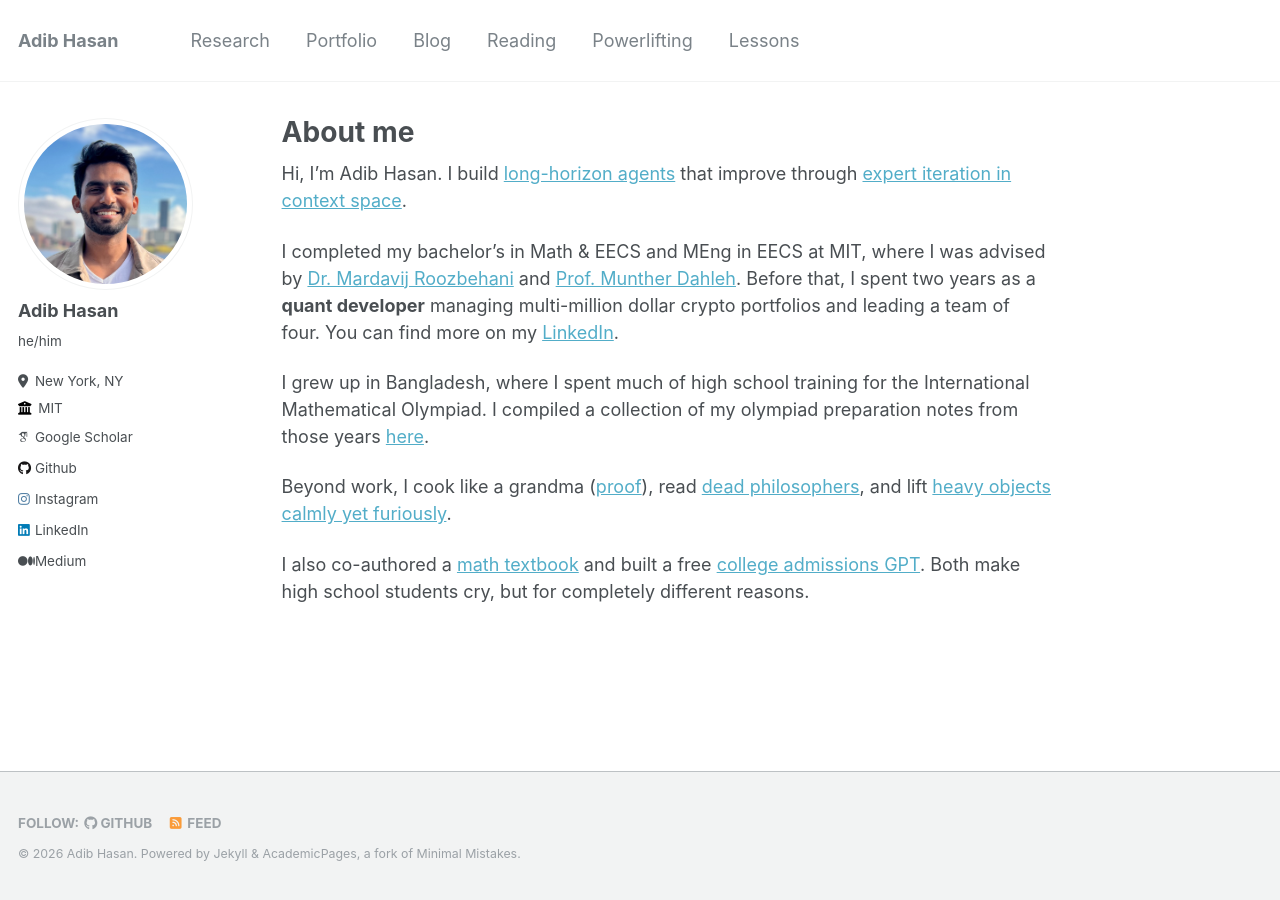
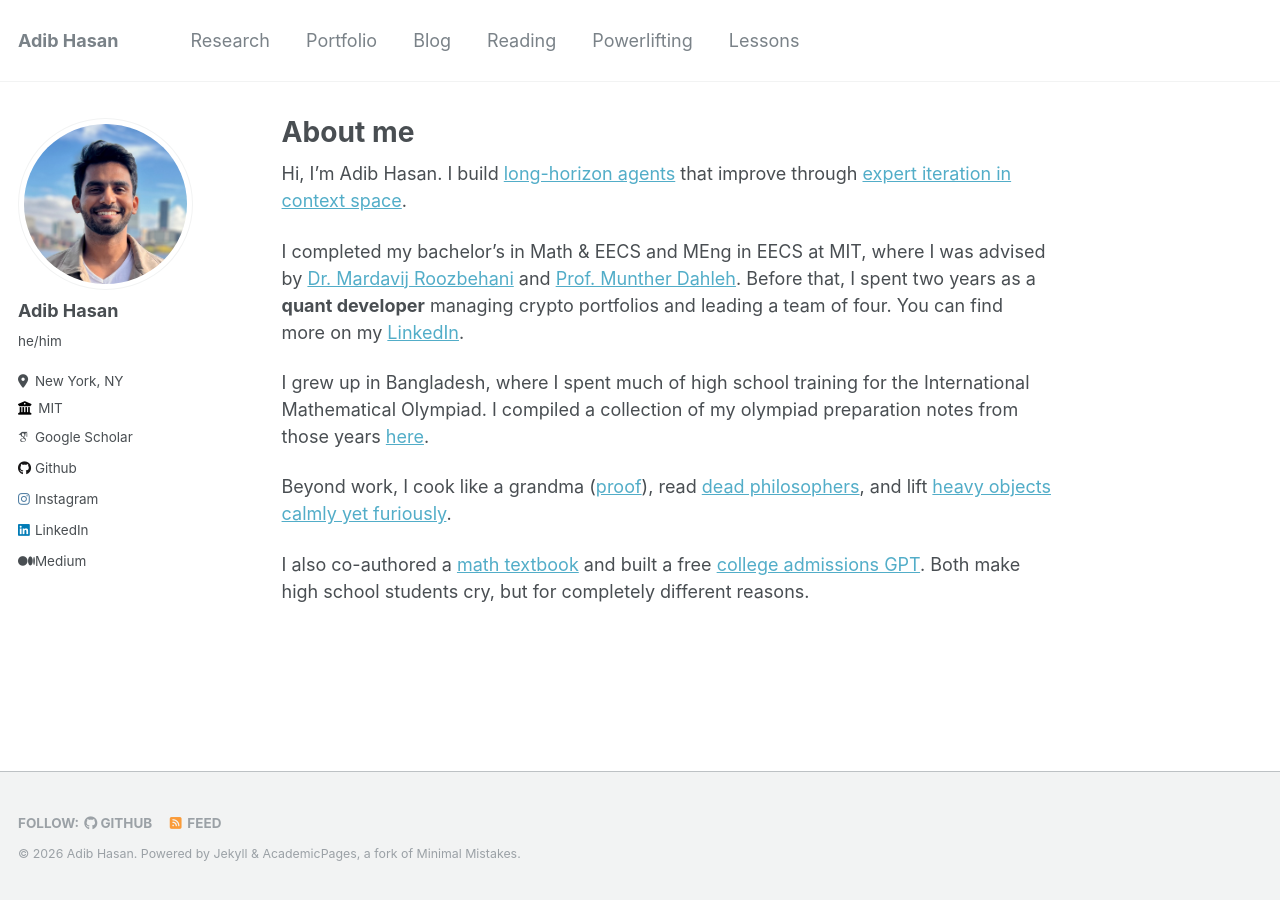
Before and after one commit to Neehan/neehan.github.io, a Jekyll site: the page built from _pages/about.md, in a window 1280 px wide. Built offline with Jekyll 4.4.1, drawn with Linux system fonts in a browser that asks for light colours; some web fonts are replaced.

Commit message:
Update about.md

```diff
--- a/_pages/about.md
+++ b/_pages/about.md
@@ -10,7 +10,7 @@ redirect_from:
 
 Hi, I'm Adib Hasan. I build [long-horizon agents](https://github.com/SignalPilot-Labs/AutoFyn) that improve through [expert iteration in context space](/research/).
 
-I completed my bachelor's in Math & EECS and MEng in EECS at MIT, where I was advised by [Dr. Mardavij Roozbehani](https://idss.mit.edu/staff/mardavij-roozbehani/) and [Prof. Munther Dahleh](https://idss.mit.edu/staff/munther-dahleh/). Before that, I spent two years as a **quant developer** managing multi-million dollar crypto portfolios and leading a team of four. You can find more on my [LinkedIn](https://linkedin.com/in/adib-hasan).
+I completed my bachelor's in Math & EECS and MEng in EECS at MIT, where I was advised by [Dr. Mardavij Roozbehani](https://idss.mit.edu/staff/mardavij-roozbehani/) and [Prof. Munther Dahleh](https://idss.mit.edu/staff/munther-dahleh/). Before that, I spent two years as a **quant developer** managing crypto portfolios and leading a team of four. You can find more on my [LinkedIn](https://linkedin.com/in/adib-hasan).
 
 I grew up in Bangladesh, where I spent much of high school training for the International Mathematical Olympiad. I compiled a collection of my olympiad preparation notes from those years [here](https://adibhasan.com/files/adib_olympiad_prep.pdf).
 
```
